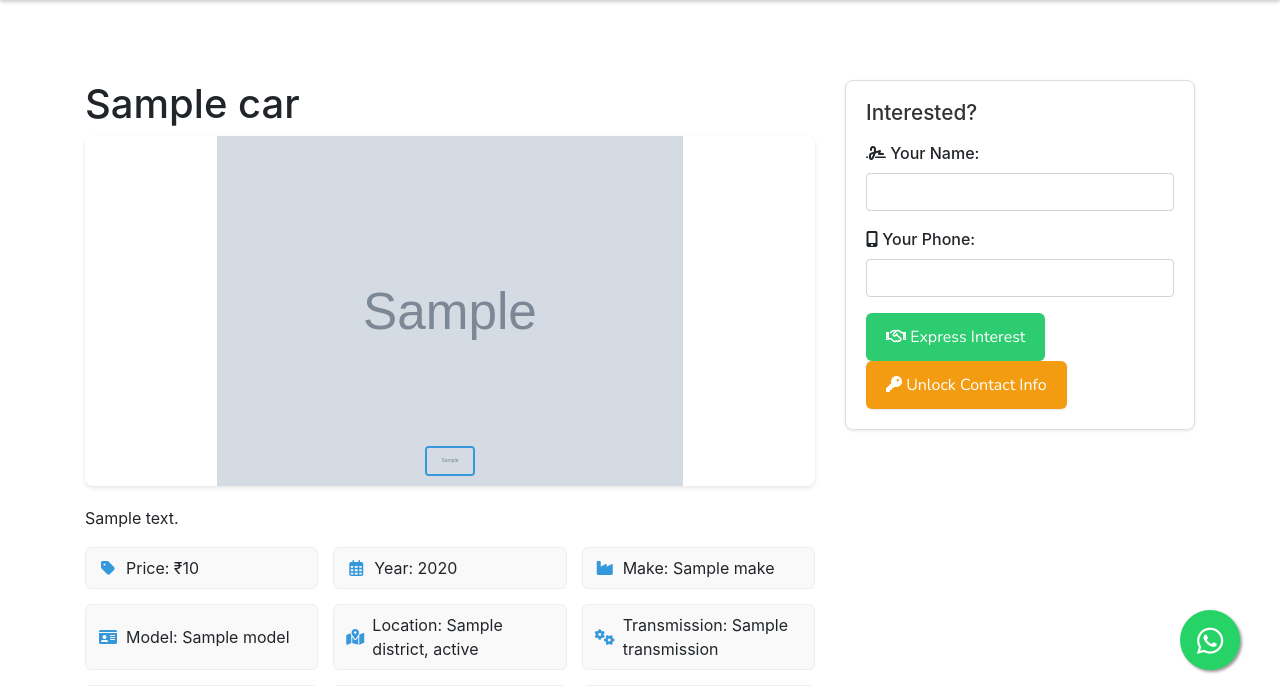
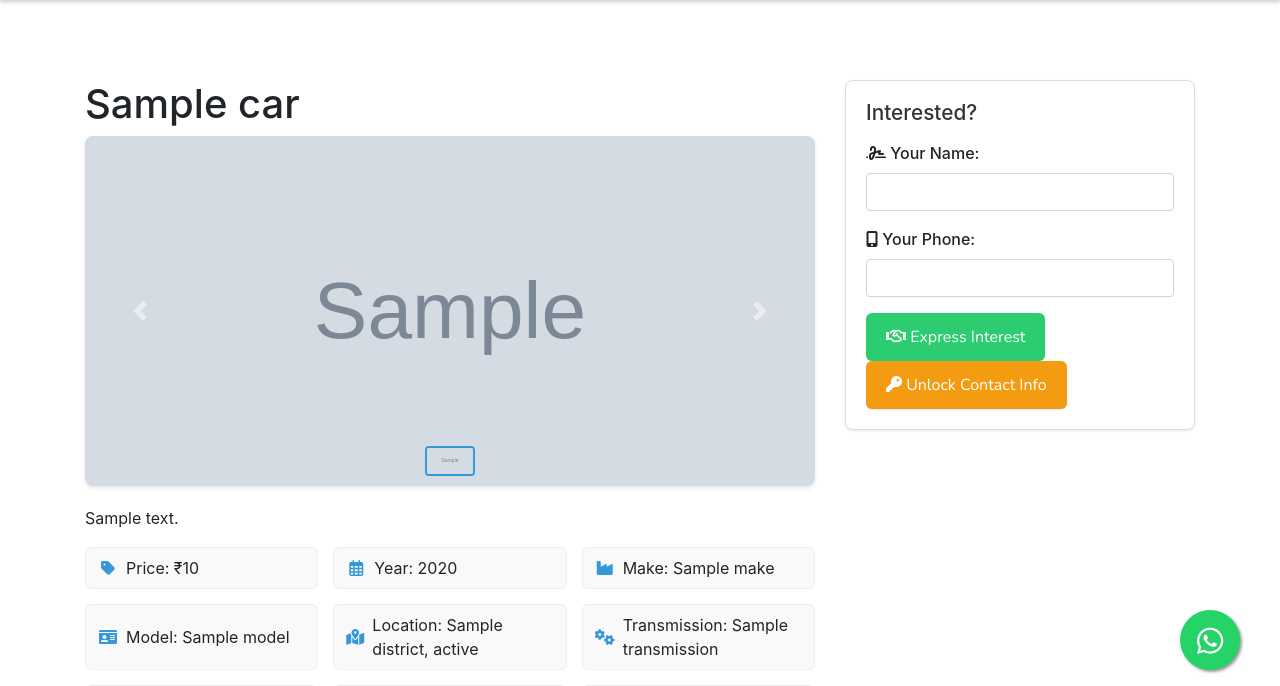
Before and after one commit to rajkumardatascientist/xlocars, a Python web app: template templates/car_detail.html in a window 1280 px wide. Shown: the part 90-776 px from the top of the page. Run offline with Jinja, Linux system fonts and the light colour scheme; the template is opened without the code that fills it: most values are stand-ins (such as "Sample title", 1, 10 or a date in 2020); grey boxes marked "Sample" are stand-in pictures; some libraries are stand-ins or nearby versions.

Commit message:
Update car_detail.html

```diff
--- a/templates/car_detail.html
+++ b/templates/car_detail.html
@@ -24,8 +24,7 @@
 
         .carousel-item img {
             height: 350px; /* Reduced height */
-            object-fit: contain; /* Changed from cover to contain */
-            width: 100%; /* Ensure the image takes up the full width */
+            object-fit: cover; /* Cover the area, cropping if needed */
         }
 
         /* Thumbnail container */
```
